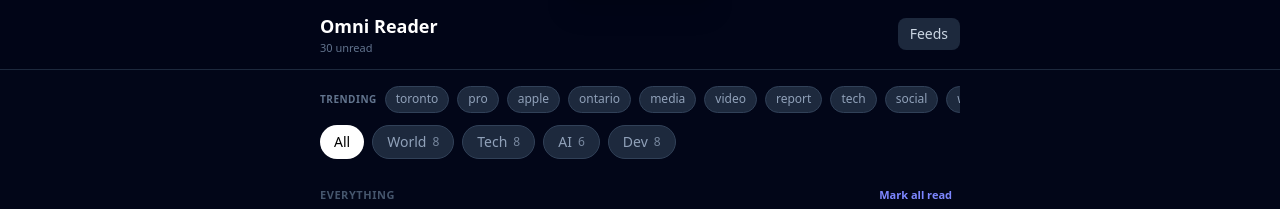
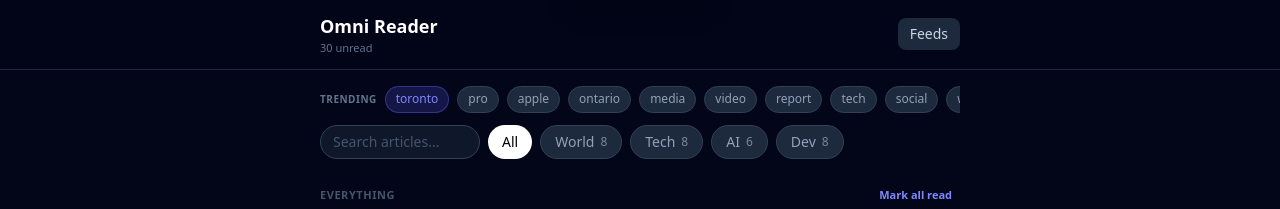
Before and after one commit to camster91/omni-reader-app, a Next.js app: page /omni-reader-app/ in a window 1280 px wide. Both pictures are taken after a click on the button "toronto". Shown: the top 209 px of the page. Built offline with nearby package versions, Linux system fonts and the light colour scheme.

Commit message:
Add: search bar, keyword filtering, topic chips ready

```diff
--- a/app/page.tsx
+++ b/app/page.tsx
@@ -217,6 +217,8 @@ export default function Home() {
   const [toast, setToast] = useState<string | null>(null);
   const [minQuality, setMinQuality] = useState(0);
   const [showClickbait, setShowClickbait] = useState(false);
+  const [searchQuery, setSearchQuery] = useState("");
+  const [activeKeyword, setActiveKeyword] = useState<string | null>(null);
   const [showSavedOnly, setShowSavedOnly] = useState(false);
   const sectionRefs = useRef<Record<string, HTMLElement | null>>({});
 
@@ -308,8 +310,20 @@ export default function Home() {
     if (showSavedOnly) {
       items = items.filter((i) => saved.has(i.key));
     }
+    if (activeKeyword) {
+      const kw = activeKeyword.toLowerCase();
+      items = items.filter((i) =>
+        (i.item.title + " " + (i.item.summary || "")).toLowerCase().includes(kw)
+      );
+    }
+    if (searchQuery.trim()) {
+      const q = searchQuery.toLowerCase();
+      items = items.filter((i) =>
+        (i.item.title + " " + (i.item.summary || "") + " " + i.item.source).toLowerCase().includes(q)
+      );
+    }
     return items;
-  }, [filtered, minQuality, showClickbait, showSavedOnly, saved]);
+  }, [filtered, minQuality, showClickbait, showSavedOnly, saved, activeKeyword, searchQuery]);
 
   const unread = visible.filter((i) => !read.has(i.key)).length;
   const total = visible.length;
@@ -512,26 +526,44 @@ export default function Home() {
               <button
                 key={kw}
                 onClick={() => {
-                  // Filter to items containing this keyword
-                  const matches = qualityFiltered.filter((i) =>
-                    (i.item.title + " " + (i.item.summary || "")).toLowerCase().includes(kw.toLowerCase())
-                  );
-                  if (matches.length > 0) {
+                  if (activeKeyword === kw) {
+                    setActiveKeyword(null);
+                  } else {
+                    setActiveKeyword(kw);
                     setFilter("all");
                     setShowSavedOnly(false);
                   }
                 }}
-                className="shrink-0 px-2.5 py-1 rounded-full text-xs font-medium bg-slate-800 text-slate-400 hover:bg-slate-700 hover:text-slate-200 border border-slate-700 transition"
+                className={`shrink-0 px-2.5 py-1 rounded-full text-xs font-medium border transition ${
+                  activeKeyword === kw
+                    ? "bg-indigo-500/20 text-indigo-400 border-indigo-500/40"
+                    : "bg-slate-800 text-slate-400 hover:bg-slate-700 hover:text-slate-200 border-slate-700"
+                }`}
               >
                 {kw}
               </button>
             ))}
+            {activeKeyword && (
+              <button
+                onClick={() => setActiveKeyword(null)}
+                className="shrink-0 px-2 py-1 rounded-full text-xs text-slate-500 hover:text-slate-300 transition"
+              >
+                Clear
+              </button>
+            )}
           </div>
         )}
 
         <div className="flex gap-2 overflow-x-auto pb-3 mb-3 scrollbar-hide">
+          <input
+            type="text"
+            placeholder="Search articles..."
+            value={searchQuery}
+            onChange={(e) => setSearchQuery(e.target.value)}
+            className="shrink-0 w-40 bg-slate-900 border border-slate-700 rounded-full px-3 py-1.5 text-sm text-slate-300 placeholder:text-slate-600 focus:outline-none focus:border-indigo-500/50"
+          />
           <button
-            onClick={() => { setFilter("all"); setShowSavedOnly(false); }}
+            onClick={() => { setFilter("all"); setShowSavedOnly(false); setActiveKeyword(null); }}
             className={`shrink-0 px-3.5 py-1.5 rounded-full text-sm font-medium transition ${
               filter === "all" && !showSavedOnly ? "bg-white text-black" : "bg-slate-800 text-slate-400 hover:bg-slate-700 hover:text-slate-200 border border-slate-700"
             }`}
```
Also changed, not shown: 17 other files (tests, documents, lock files or other folders).
